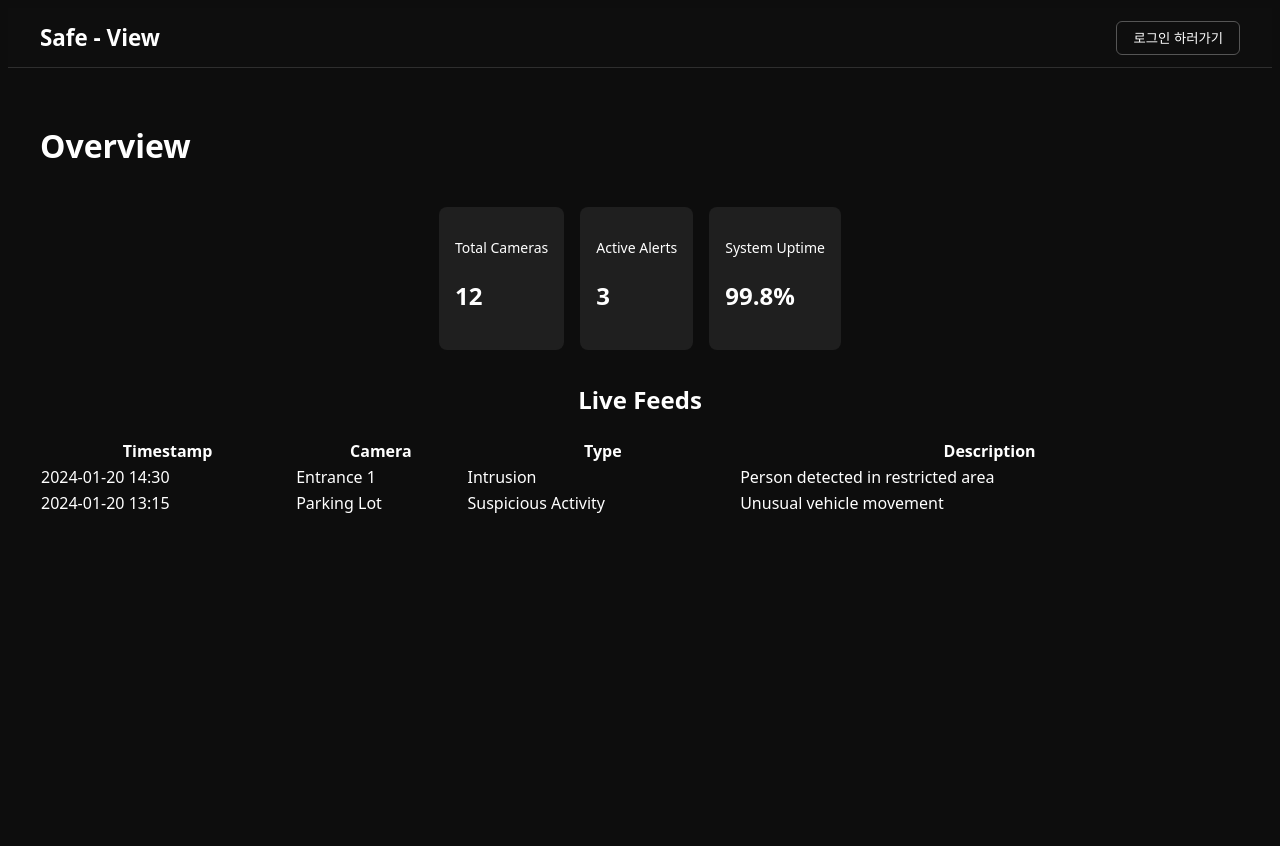
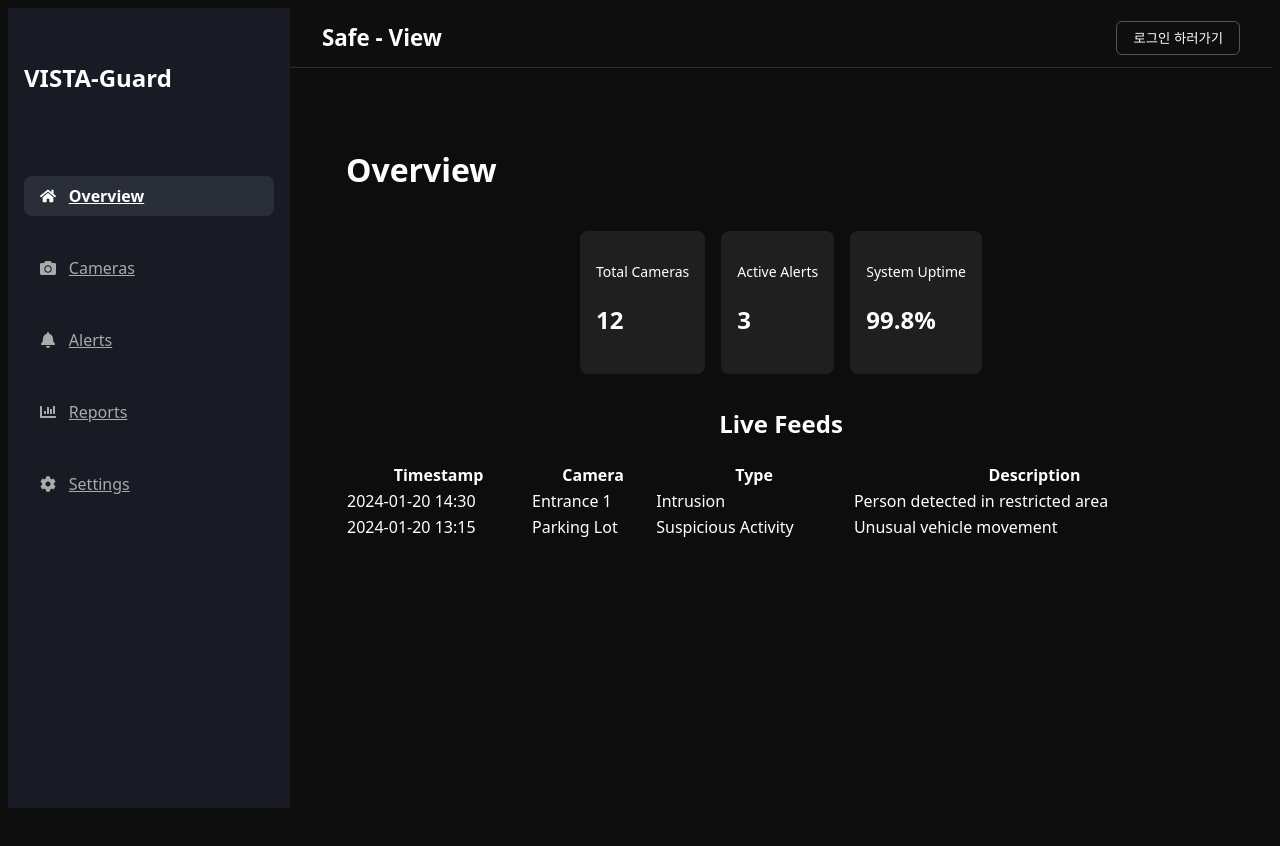
Before and after one commit to SafeView/Frontend, a React (Vite) app: page / in a window 1280 px wide. Shown: the top 846 px of the page. After the commit the page ends 816 px from the top, so only its background shows below. Built offline with nearby package versions, Linux system fonts and the light colour scheme.

Commit message:
ADD : Sidebar layout 에 추가

```diff
--- /dev/null
+++ b/src/layouts/HomeLayout.module.css
@@ -0,0 +1,18 @@
+.layout {
+    display: flex;
+    height: 100vh;
+    background-color: #0e0e0e; /* 배경 전체 어두운 톤 */
+}
+
+.main {
+    flex: 1;
+    display: flex;
+    flex-direction: column;
+    overflow: hidden;
+}
+
+.content {
+    flex: 1;
+    overflow-y: auto;
+    padding: 1.5rem;
+}
--- a/src/layouts/HomeLayout.tsx
+++ b/src/layouts/HomeLayout.tsx
@@ -1,14 +1,19 @@
 import React from 'react';
 import { Outlet } from 'react-router-dom';
 import Header from '../components/Header/Header';
+import Sidebar from '../components/Sidebar/Sidebar';
+import styles from './HomeLayout.module.css'; // CSS 모듈 분리
 
 const HomeLayout: React.FC = () => {
     return (
-    <div>
+        <div className={styles.layout}>
+            <Sidebar />
+            <div className={styles.main}>
                 <Header />
-      <main>
+                <main className={styles.content}>
                     <Outlet />
                 </main>
+            </div>
         </div>
     );
 };
```
Lines whose indentation alone changed are shown as unchanged.
